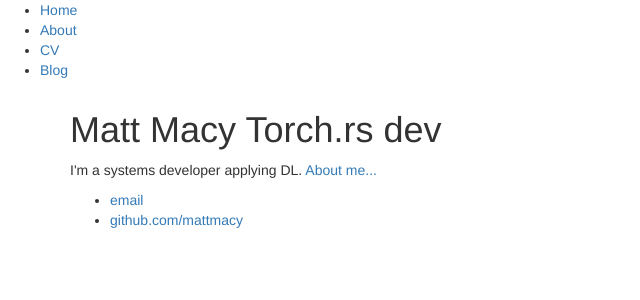
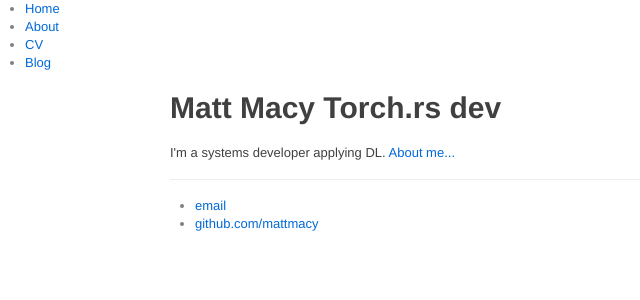
Before and after one commit to mattmacy/mattmacy.github.io, a Jekyll site: the page built from index.html, in a window 1280 px wide. Shown: the top 300 px of the page, without its empty margins (0-640 px from the left). Built offline with Jekyll 4.4.1, drawn with Linux system fonts in a browser that asks for light colours; nearby versions of some CDN libraries; library files that are not in the unit come from our copies.

Commit message:
Update default.html

```diff
--- a/_layouts/default.html
+++ b/_layouts/default.html
@@ -4,8 +4,8 @@
     <title>{{ page.title }}</title>
 
     <!-- <link rel="stylesheet" type="text/css" href="/css/main.css"> -->
-  <link rel="stylesheet" type="text/css" href="/css/bootstrap.css">
-  <link rel="stylesheet" type="text/css" href="/css/pygments.css">
+  <link rel="stylesheet" type="text/css" href="/media/css/bootstrap.css">
+  <link rel="stylesheet" type="text/css" href="/media/css/pygments.css">
 
   </head>
 
@@ -27,12 +27,12 @@
 
   <footer>
    <ul>
-   <li><a href="mailto:mat.macy@gmail.com">email</a></li>
+   <li><a href="mailto:mmacy@torch.rs">email</a></li>
    <li><a href="https://github.com/mattmacy">github.com/mattmacy</a></li>
    </ul>
   </footer>
 
-  <link rel="stylesheet" type="text/css" href="/css/fontawesome/fontawesome.css" />
+  <link rel="stylesheet" type="text/css" href="/media/css/fontawesome/fontawesome.css" />
   <!--[if lt IE 9]>
     <link rel="stylesheet" type="text/css" href="/media/css/fontawesome/fontawesome-ie7.css" />
   <![endif]-->
```
